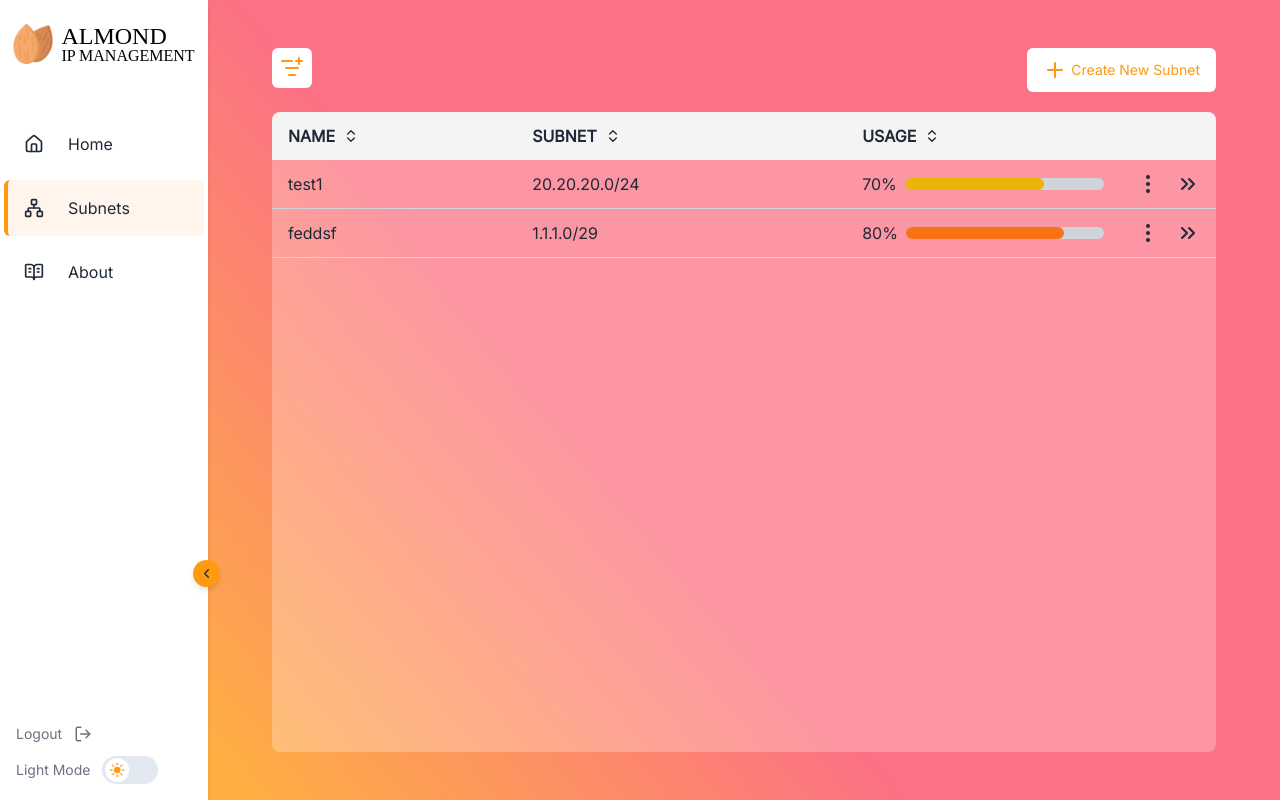
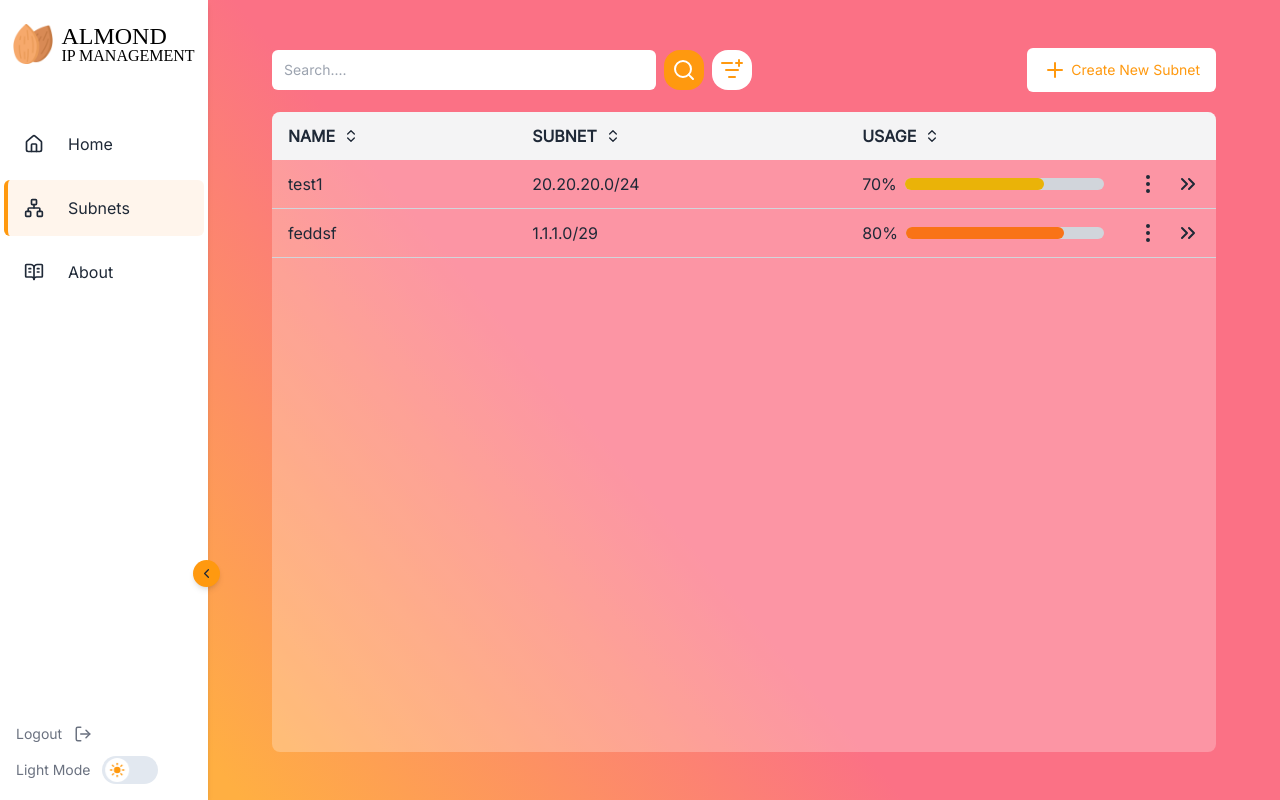
Before and after one commit to random551923/almond-ipam, a React (Vite) app: page /subnets in a window 1280 px wide. Built offline with nearby package versions, Linux system fonts and the light colour scheme; a web font is replaced by a local one.

Commit message:
feat: create search bar

```diff
--- a/src/components/Input.tsx
+++ b/src/components/Input.tsx
@@ -4,9 +4,10 @@ import { cn } from "../utils/cn";
 
 // Extend the input element's interface to include custom props
 interface InputProps extends React.InputHTMLAttributes<HTMLInputElement> {
-    label: string;
-    type?: string;
-    error?: string;
+    label?: string,
+    type?: string,
+    error?: string,
+    className?: string,
 }
 
 const Input = forwardRef<HTMLInputElement, InputProps>(({ label, error, className, type = "text", ...props }, ref) => {
@@ -18,13 +19,13 @@ const Input = forwardRef<HTMLInputElement, InputProps>(({ label, error, classNam
                         "block px-3 pb-2.5 pt-4 w-full text-sm text-form-primary-text bg-form-bg rounded-md border appearance-none focus:outline-none focus:ring-0 peer",
                         className, error ? "border-status-error focus:border-status-error" : "border-gray-300 focus:border-primary"
                     )} />
-                <label className={cn(
+                {label && <label className={cn(
                     "absolute text-sm duration-300 transform bg-form-bg px-2 start-2",
                     "peer-placeholder-shown:scale-100 peer-placeholder-shown:-translate-y-1/2 peer-placeholder-shown:top-1/2 peer-focus:top-2 peer-focus:scale-75 peer-focus:-translate-y-4",
                     error ? "text-status-error" : "text-secondary-text peer-focus:text-primary"
                 )}>
                     {label}
-                </label>
+                </label>}
             </div>
             {error && <p className="text-xs text-status-error mt-1.5 ml-1">{error}</p>}
         </div>
--- a/src/components/SearchBar.tsx
+++ b/src/components/SearchBar.tsx
@@ -1,5 +1,19 @@
+import { ListFilterPlus, Search } from "lucide-react";
+import { Button } from "./Button";
+import Input from "./Input";
+
 const SearchBar = () => {
-    return (  );
+    return (
+        <div className="flex flex-row flex-1 items-center gap-2">
+            <Input placeholder="Search...." className="py-2.5 border-0 w-96" />
+            <Button className="p-2 h-fit w-fit rounded-2xl bg-primary text-form-bg">
+                <Search />
+            </Button>
+            <Button className="p-2 h-fit w-fit rounded-2xl">
+                <ListFilterPlus />
+            </Button>
+        </div>
+    );
 }
 
 export default SearchBar;
--- a/src/pages/SubnetsPage.tsx
+++ b/src/pages/SubnetsPage.tsx
@@ -9,9 +9,10 @@ import { Button } from "../components/Button";
 import fakeData from "../../fakeData/fakeData"
 import { formatData } from "../utils/dataUtils";
 import Tooltip from "../components/Tooltip";
+import SearchBar from "../components/SearchBar";
 
 const SubnetPage = () => {
-   const columns = [
+  const columns = [
     { Header: "Name", accessor: "name" },
     { Header: "Subnet", accessor: "address" },
     { Header: "Usage", accessor: "allocated_ips_percent" },
@@ -19,14 +20,10 @@ const SubnetPage = () => {
 
 
   return (
-    <div className="flex flex-col h-fill w-fill flex-1 gap-5">
-      <div className="flex flex-row">
-        <div>
-          <Button className="p-2">
-            <ListFilterPlus />
-          </Button>
-        </div>
-        <div className="flex flex-1 w-fill justify-end">
+    <div className="flex flex-col h-fill w-fill flex-1 gap-5 ">
+      <div className="flex flex-row justify-around">
+        <SearchBar />
+        <div className="">
           <Button className="gap-1">
             <Plus />
             Create New Subnet
@@ -43,7 +40,7 @@ const SubnetPage = () => {
             <EllipsisVertical />
             <button className="relative group inline-block">
               <ChevronsRight />
-              <Tooltip text="More..." position="left"/>
+              <Tooltip text="More..." position="left" />
             </button>
           </div>
         }
@@ -51,4 +48,5 @@ const SubnetPage = () => {
     </div>
   );
 };
+
 export default SubnetPage;
```
